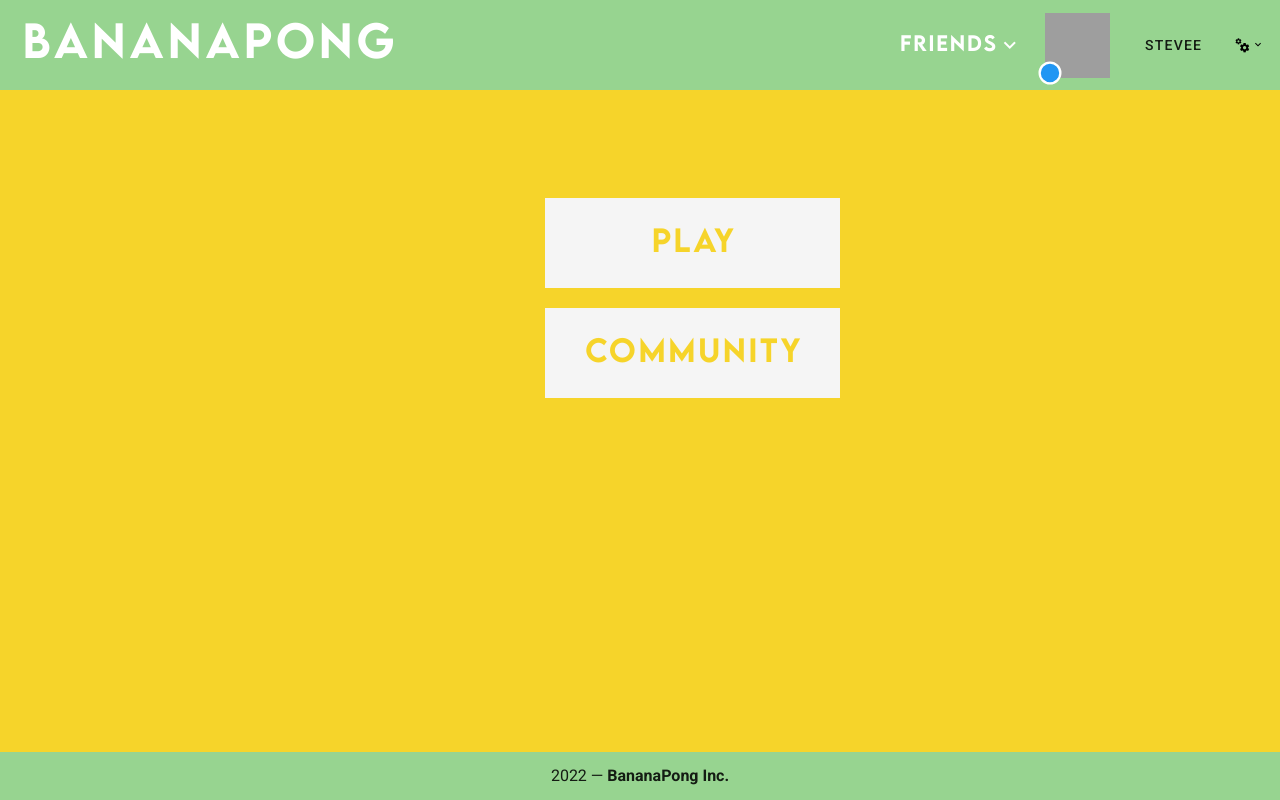
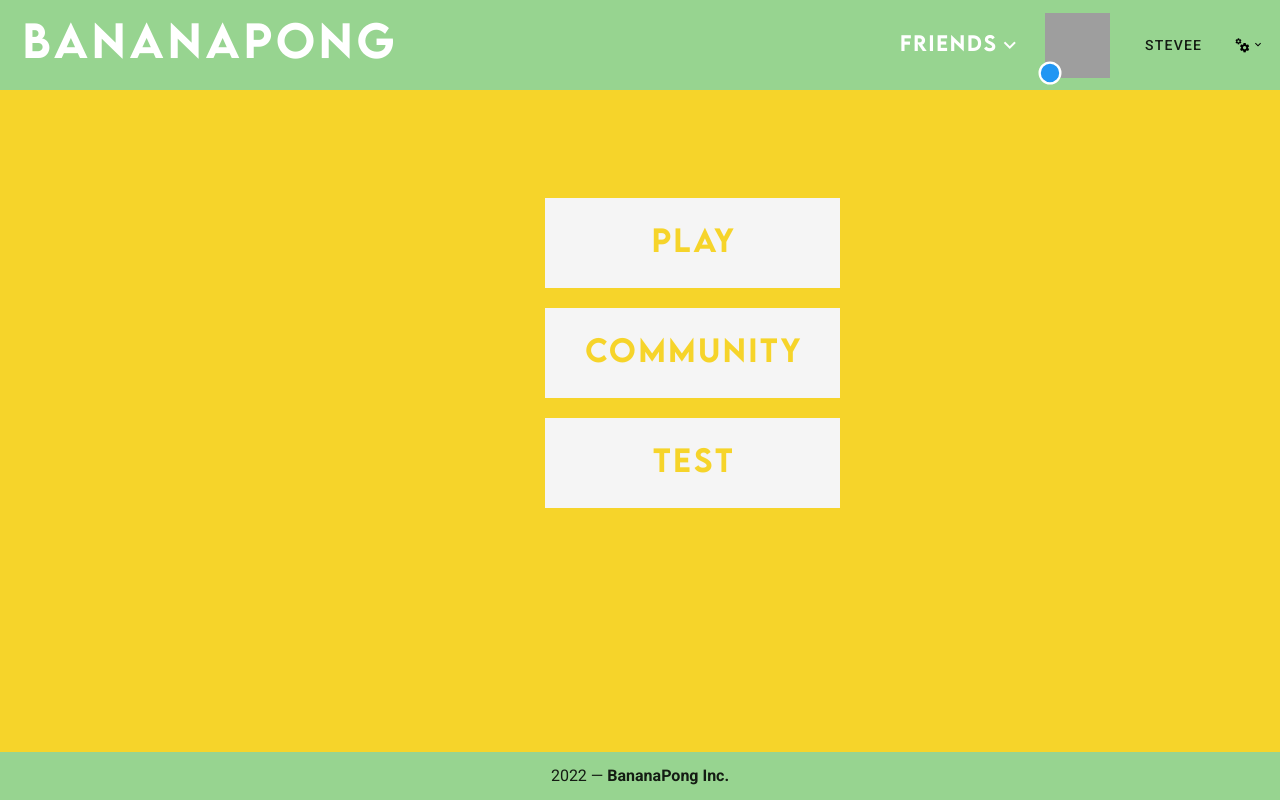
Before and after one commit to Nimon77/ft_transcendence, a Vue app in the folder frontend/: page / in a window 1280 px wide. Built offline with nearby package versions, Linux system fonts and the light colour scheme; grey boxes are pictures that could not be loaded.

Commit message:
testing get/post

```diff
--- a/frontend/src/components/Main.vue
+++ b/frontend/src/components/Main.vue
@@ -5,6 +5,7 @@
       <v-col cols="2" >
         <PlayButton/>
         <v-btn router to="/community" class="btn" color="yellow--text" tile x-large depressed width="295" height="90"> COMMUNITY </v-btn>
+        <v-btn v-on:click="fetchUsers" class="btn" color="yellow--text" tile x-large depressed width="295" height="90"> TEST </v-btn>
 
       </v-col>
     </v-row>
@@ -12,7 +13,7 @@
 </template>
 
 
-<script>
+<script lang="ts">
 
   import PlayButton from './PlayButton.vue'
 
@@ -21,13 +22,18 @@
     components: {
       PlayButton,
     },
-    data () {
+    data (): unknown {
       return {
+      info: []
       }
     },
     methods: {
-
-    },
+    fetchUsers(): void  {
+        const baseURI = 'https://jsonplaceholder.typicode.com/users'
+        this.$http.get(baseURI).then((result) => { this.info = result.data })
+        console.log('RESULT.DATA ', this.info[5].id);
+      }
+    }
   }
 </script>
 
--- a/frontend/src/main.ts
+++ b/frontend/src/main.ts
@@ -2,7 +2,9 @@ import Vue from 'vue'
 import App from './App.vue'
 import router from './router'
 import vuetify from './plugins/vuetify'
+import axios from 'axios'
 
+Vue.prototype.$http = axios
 Vue.config.productionTip = false
 
 new Vue({
```
